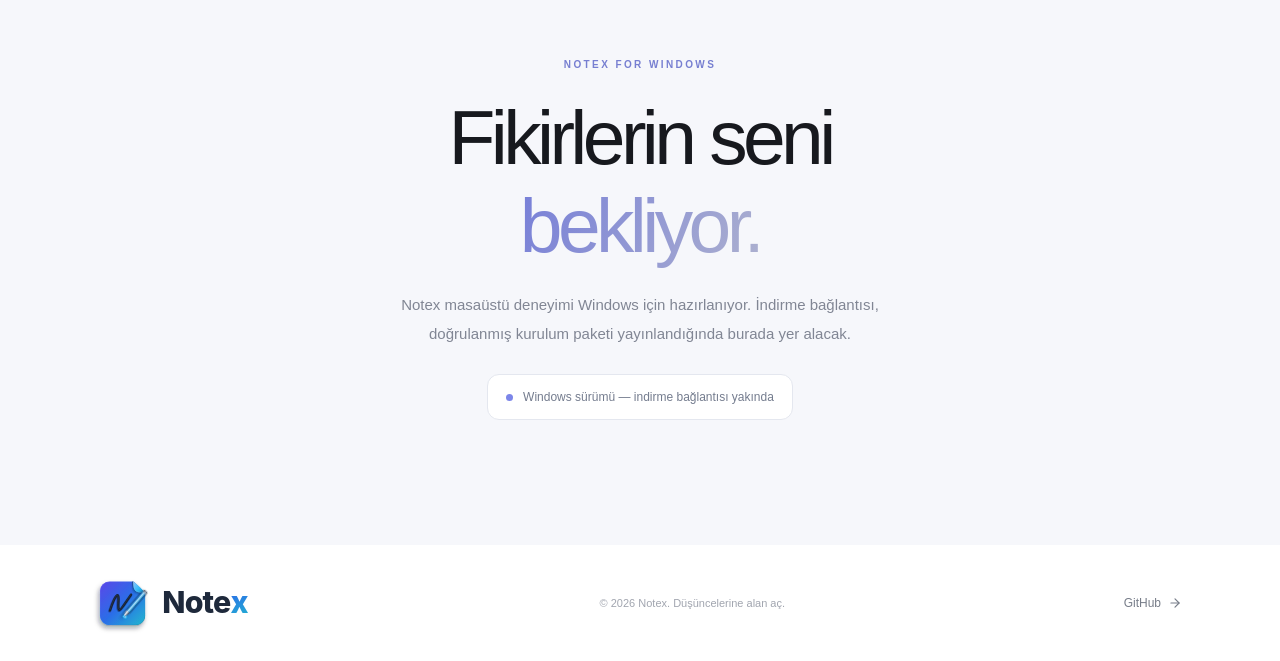
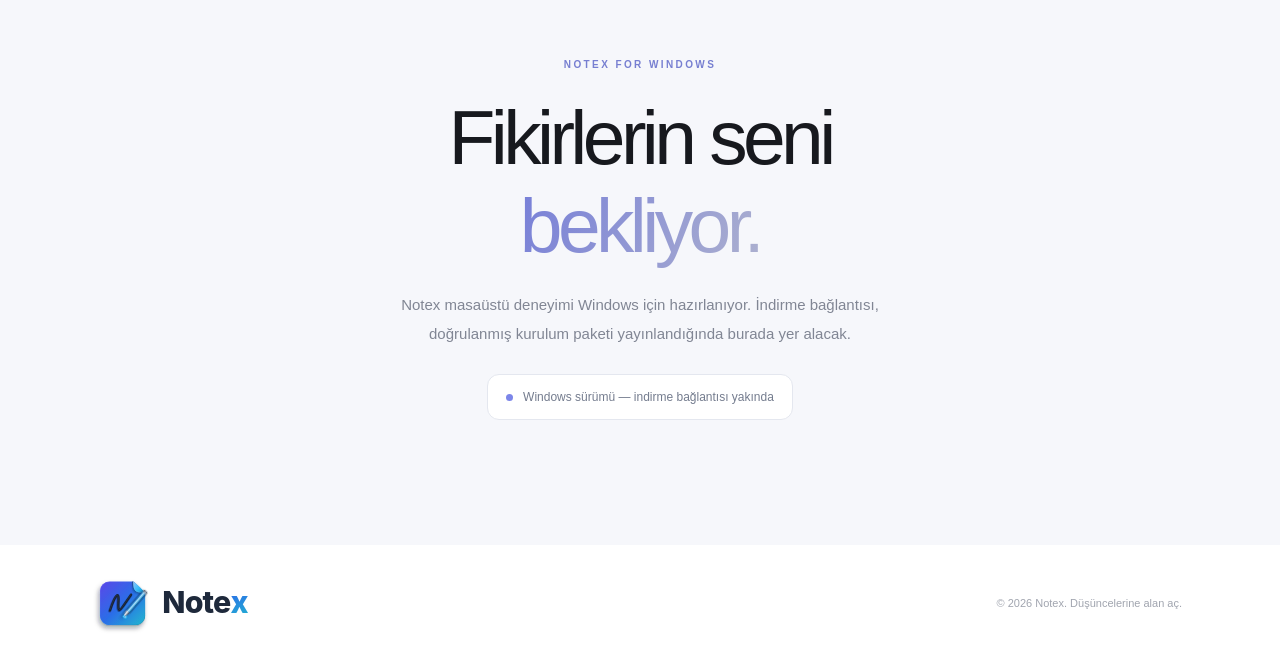
Before and after one commit to shymok-nt/Notex-Website, a Next.js app: page / in a window 1280 px wide. Shown: the part 2380-3041 px from the top of the page. Built offline with nearby package versions, Linux system fonts and the light colour scheme.

Commit message:
style: remove GitHub footer link

```diff
--- a/src/app/page.tsx
+++ b/src/app/page.tsx
@@ -63,7 +63,7 @@ export default function Home() {
         <div className="download-inner"><div className="section-kicker">NOTEX FOR WINDOWS</div><h2>Fikirlerin seni<br/><em>bekliyor.</em></h2><p>Notex masaüstü deneyimi Windows için hazırlanıyor. İndirme bağlantısı, doğrulanmış kurulum paketi yayınlandığında burada yer alacak.</p><span className="download-status"><span className="status-dot"/> Windows sürümü — indirme bağlantısı yakında</span></div>
       </section>
 
-      <footer className="footer section-wrap"><a className="brand" href="#" aria-label="Notex ana sayfa"><img className="notex-brand-icon" src="/notex-icon.svg" alt="" /><img className="notex-wordmark-image" src="/notex-wordmark.svg" alt="Notex" /></a><span>© {new Date().getFullYear()} Notex. Düşüncelerine alan aç.</span><a href="https://github.com/shymok-nt/Notex" target="_blank" rel="noopener noreferrer">GitHub <ArrowRight size={14}/></a></footer>
+      <footer className="footer section-wrap"><a className="brand" href="#" aria-label="Notex ana sayfa"><img className="notex-brand-icon" src="/notex-icon.svg" alt="" /><img className="notex-wordmark-image" src="/notex-wordmark.svg" alt="Notex" /></a><span>© {new Date().getFullYear()} Notex. Düşüncelerine alan aç.</span></footer>
     </main>
   );
 }
```
